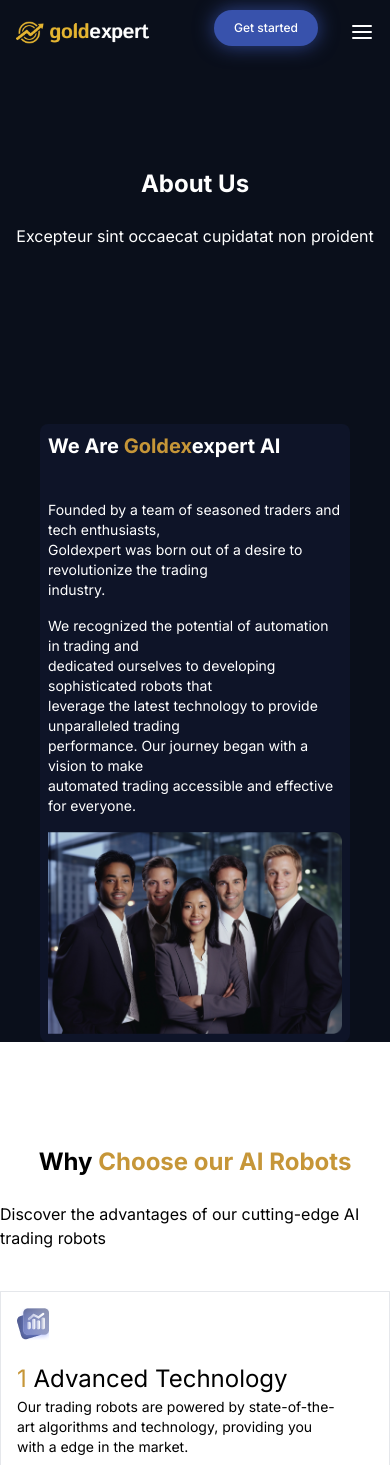
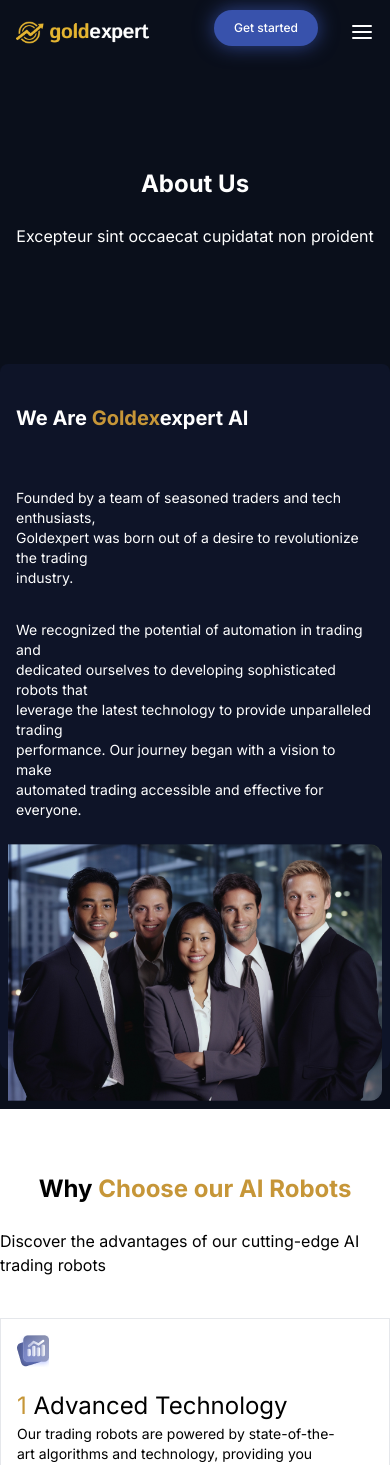
Before and after one commit to dragoljub123/goldexpert, a Next.js app: page /AboutUS in a window 390 px wide. Shown: the top 1465 px of the page. Built offline with nearby package versions, Linux system fonts and the light colour scheme.

Commit message:
popapforma i abut us stranica

```diff
--- a/app/AboutUS/page.tsx
+++ b/app/AboutUS/page.tsx
@@ -14,7 +14,7 @@
         <Navbar />
         <div className="my-20 ">
           <div className=" mx-auto flex items-center justify-center ">
-            <div className="max-w-screen-xl mx-auto flex flex-col  justify-between items-center px-4 lg:px-0 h-full mb-20 slideUpAnimacija">
+            <div className="max-w-screen-xl mx-auto flex flex-col  justify-between items-center px-4 lg:px-0 h-full mb-5 slideUpAnimacija">
               <h1 className="text-2xl  text-white font-bold mb-6 mt-6 text-center lg:text-4xl ">
                 About Us
               </h1>
@@ -25,20 +25,20 @@
           </div>
         </div>
 
-        <div className="lg:flex lg:justify-center lg:items-center">
-          <div className="kontejner  m-10 rounded-lg lg:w-[1280px] lg:flex lg:justify-center lg:items-center ">
+        <div className="flex flex-col justify-center items-center ">
+          <div className="kontejner  mb-10 rounded-lg w-[390px] lg:w-[1280px] lg:flex lg:justify-between lg:items-center ">
             <div className=" text-white rounded-md">
-              <h1 className="text-xl font-bold mb-6 mt-6 text-left lg:text-3xl p-2 ">
+              <h1 className="text-xl font-bold p-4  mb-6 mt-6 text-left lg:text-3xl  ">
                 We Are <span className=" zlatnozuta">Goldex</span>expert AI
               </h1>
-              <p className="text-sm p-2 ">
+              <p className="text-sm p-4 ">
                 Founded by a team of seasoned traders and tech enthusiasts,
                 <br></br>
                 Goldexpert was born out of a desire to revolutionize the trading
                 <br></br>
                 industry.{" "}
               </p>
-              <p className="text-sm p-2">
+              <p className="text-sm p-4">
                 We recognized the potential of automation in trading and
                 <br></br> dedicated ourselves to developing sophisticated robots
                 that
@@ -48,7 +48,7 @@
                 everyone.
               </p>
             </div>
-            <div className="">
+            <div className="-mb-10 md:mb-0">
               <Image
                 src={poslovniljudi}
                 alt="slika"
--- a/app/components/PopupButton.tsx
+++ b/app/components/PopupButton.tsx
@@ -12,7 +12,7 @@
   return (
     <div>
       <button
-        className="text-white bg-[#3852AC] hover:bg-[#2C3E8C] focus:outline-none focus:ring-4 focus:ring-[#3852AC] font-medium rounded-full text-lm px-5 py-2.5 text-center me-2 mb-2 dark:bg-[#2C3E8C] dark:hover:bg-[#1E2A4B] dark:focus:ring-[#3852AC]"
+        className="text-white bg-[#3852AC] hover:bg-[#2C3E8C] focus:outline-none focus:ring-4 focus:ring-[#3852AC] font-medium rounded-full text-lm px-5 py-2.5  me-2 mb-2 dark:bg-[#2C3E8C] dark:hover:bg-[#1E2A4B] dark:focus:ring-[#3852AC]"
         onClick={handleOpenPopup}
       >
         Get started
--- a/app/components/PopupForm.tsx
+++ b/app/components/PopupForm.tsx
@@ -57,38 +57,38 @@
         <h1 className="text-xl font-bold mb-6 text-center">
           Start earning passive income today
         </h1>
-        <div className="flex  justify-center mb-6">
-          <div className="flex-1 mx-2 p-4 border rounded-lg">
-            <div className="flex items-center mb-4">
-              <label htmlFor="option1" className="font-bold ">
+        <div className="flex flex-col md:flex-row justify-center mb-6">
+          <div className="flex-1 mx-2 p-2 border rounded-lg mb-4 md:mb-0">
+            <div className="flex items-center justify-between mb-4">
+              <label htmlFor="option1" className="font-bold">
                 Gold Robot
               </label>
               <input
                 type="checkbox"
                 id="option1"
-                className="form-checkbox h-5 w-5 text-customBlue ml-2"
+                className="appearance-none rounded-full h-5 w-5 border border-gray-300 checked:bg-customBlue checked:border-transparent focus:outline-none focus:ring-2 focus:ring-customBlue md:ml-2 "
                 checked={goldRobot}
                 onChange={(e) => setGoldRobot(e.target.checked)}
               />
             </div>
-            <p className="text-sm">
+            <p className="text-sm text-gray-700">
               Programmed to capitalize on opportunities in the gold market.
             </p>
           </div>
-          <div className="flex-1 mx-2 p-4 border rounded-lg">
-            <div className="flex items-center mb-4">
-              <label htmlFor="option2" className="font-bold ">
+          <div className="flex-1 mx-2 p-2 border rounded-lg">
+            <div className="flex items-center justify-between mb-4">
+              <label htmlFor="option2" className="font-bold">
                 Forex Robot
               </label>
               <input
                 type="checkbox"
                 id="option2"
-                className="form-checkbox h-5 w-5 text-customBlue ml-2"
+                className="appearance-none rounded-full h-5 w-5 border border-gray-300 checked:bg-customBlue checked:border-transparent focus:outline-none focus:ring-2 focus:ring-customBlue md:ml-2"
                 checked={forexRobot}
                 onChange={(e) => setForexRobot(e.target.checked)}
               />
             </div>
-            <p className="text-sm">
+            <p className="text-sm text-gray-700">
               Execute trades based on pre-programmed algorithms.
             </p>
           </div>
--- a/app/page.tsx
+++ b/app/page.tsx
@@ -38,7 +38,8 @@
     <div className=" mx-auto ">
       <div className="pozadina  ">
         <Navbar />
-        <div className="my-40 slideUpAnimacija items-center justify-center text-center">
+        <div className="my-40 slideUpAnimacija  ">
+          <div className=" flex  justify-center">
             <div className="inline-flex   p-1 rounded-full shadow-neon bg-transparent">
               <Image
                 src={OneGreenStar}
@@ -50,6 +51,8 @@
                 &nbsp; RATED 4.8/5 on TRUSTPILOT&nbsp;{" "}
               </p>
             </div>
+          </div>
+
           <div className=" mx-auto flex items-center justify-center ">
             <div className="max-w-screen-xl mx-auto flex flex-col  justify-between items-center px-4 lg:px-0 h-full">
               <h1 className="text-3xl  text-white font-bold mb-6 mt-6 text-center lg:text-4xl leading-relaxed">
@@ -63,7 +66,7 @@
                 Automated Trading Solutions for Gold, NASDAQ, Bitcoin, and Forex
                 Markets
               </p>
-              <span className="neondugmence">
+              <span className="neondugmence levo-tekst">
                 <PopupButton />
               </span>
             </div>
--- a/tailwind.config.ts
+++ b/tailwind.config.ts
@@ -25,6 +25,7 @@
         zlatna: '#c69638',
         lightblue: '#121B34',
         oblacicsiva:'#F9F9FB',
+        abutusboja:'#0a0f1b',
 
       },
       boxShadow: {
```
Lines whose indentation alone changed are shown as unchanged.
